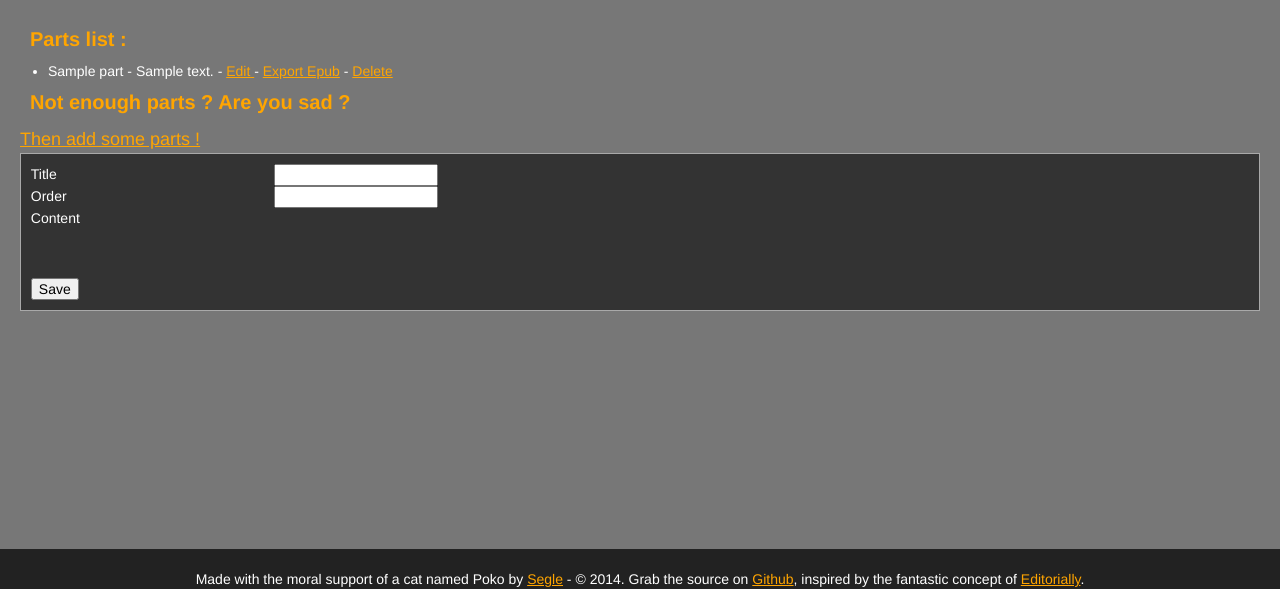
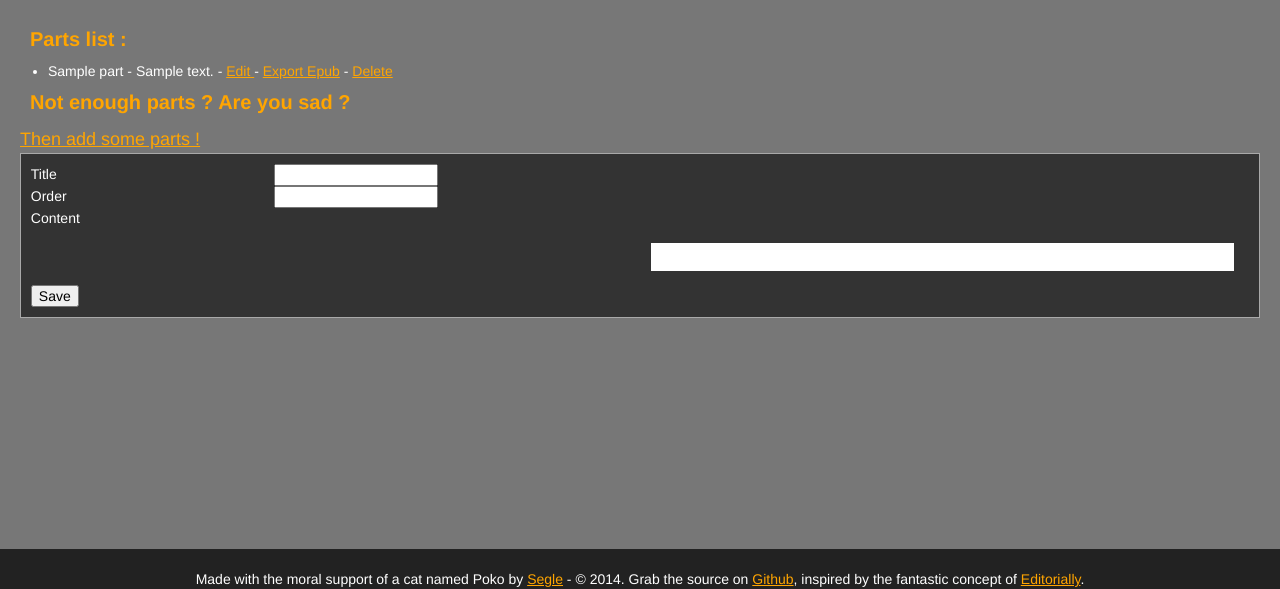
Before and after one commit to brunobord/downpub, a Flask app: template downpub/downpub/templates/books/edit_part.html in a window 1280 px wide. Shown: the part 121-710 px from the top of the page. Run offline with Flask 2, Linux system fonts and the light colour scheme; the template is opened without the code that fills it: most values are stand-ins (such as "Sample title", 1, 10 or a date in 2020); form fields are guessed from the names that the template uses; parts of the project's set-up code (start-up, migrations or seed data) failed here and were passed over; some libraries are stand-ins or nearby versions.

Commit message:
Preview enhancement : serif fonts, black text with white background, and so on...

```diff
--- a/downpub/downpub/static/css/knacss.css
+++ b/downpub/downpub/static/css/knacss.css
@@ -455,6 +455,10 @@ img.right {
 
 /* blocks widths (percentage and pixels) */
 
+.w5 {
+  width: 5%;
+}
+
 .w10 {
   width: 10%;
 }
--- a/downpub/downpub/static/css/styles.css
+++ b/downpub/downpub/static/css/styles.css
@@ -118,13 +118,73 @@ h1,h2,h3,h4,h5,h6 {
 .form.label {}
 
 /*
-    EpicEditor
+    EpicEditor editor and previewer
 */
 #epiceditor-container {
     margin:1em;
 }
 
-#epiceditor-apercu {
+div#epiceditor-preview, div#epiceditor-preview * {
+    margin:0;
+    padding:0;
+    font-family:serif;
+    background-color:white;
+    color:black;
+    font-style:normal;
+    font-weight:normal;
+}
+
+div#epiceditor-preview h1 {
+    margin:0.3em 0.2em;
+    padding:0.5em 0;
+    font-size:xx-large;
+    font-weight:bold;
+}
+
+div#epiceditor-preview h2 {
+    margin:0.3em;
+    padding:0.5em 0;
+    font-size:x-large;
+    font-weight:bold;
+}
+
+div#epiceditor-preview h3 {
+    margin:0.3em;
+    padding:0.5em 0;
+    font-size:large;
+    font-weight:bold;
+}
+
+div#epiceditor-preview h4 {
+    margin:0.3em;
+    padding:0.5em 0;
+    font-size:medium;
+    font-weight:bold;
+    font-variant:italic;
+}
+
+div#epiceditor-preview p {
+    margin:0.4em;
+    padding:0.1em;
+    font-size:normal;
+}
+
+div#epiceditor-preview pre, div#epiceditor-preview blockquote {
+    margin:0.7em 1.1em;
+    padding:0.4em;
+    font-size:normal;
+    border:1px solid gray;
+    background:#ddd;
+}
+
+div#epiceditor-preview code {
+    padding:0.25em;
+    background:#ddd;
+}
+
+div#epiceditor-preview
+{
+    padding:1em;
     max-height:450px;
     overflow:auto;
 }
--- a/downpub/downpub/templates/books/add_part.html
+++ b/downpub/downpub/templates/books/add_part.html
@@ -9,7 +9,7 @@
         {{ render_field(form.content, class="input text invisible") }}
         <div id="epiceditor-container" class="autogrid2">
             <div id="epiceditor"></div>
-            <div id="epiceditor-apercu"></div>
+            <div id="epiceditor-preview"></div>
         </div>
         <input type="submit" value="{% trans %}Save{% endtrans %}" onsubmit="update_textarea()" class="button green">
     </form>
--- a/downpub/downpub/templates/books/edit_part.html
+++ b/downpub/downpub/templates/books/edit_part.html
@@ -29,7 +29,7 @@
         {{ render_field(form.content, class="input text invisible") }}
         <div id="epiceditor-container" class="autogrid2">
             <div id="epiceditor"></div>
-            <div id="epiceditor-apercu"></div>
+            <div id="epiceditor-preview"></div>
         </div>
         <input type="submit" value="{% trans %}Save{% endtrans %}" onsubmit="update_textarea()" class="button green">
     </form>
--- a/downpub/downpub/templates/editor.html
+++ b/downpub/downpub/templates/editor.html
@@ -83,7 +83,7 @@
                 });
 
                 editor.on('update', function () {
-                    document.querySelector('#epiceditor-apercu').innerHTML = this.exportFile(null, 'html');
+                    document.querySelector('#epiceditor-preview').innerHTML = this.exportFile(null, 'html');
                 }).emit('update');
 
             }
```
Also changed, not shown: README.md.
